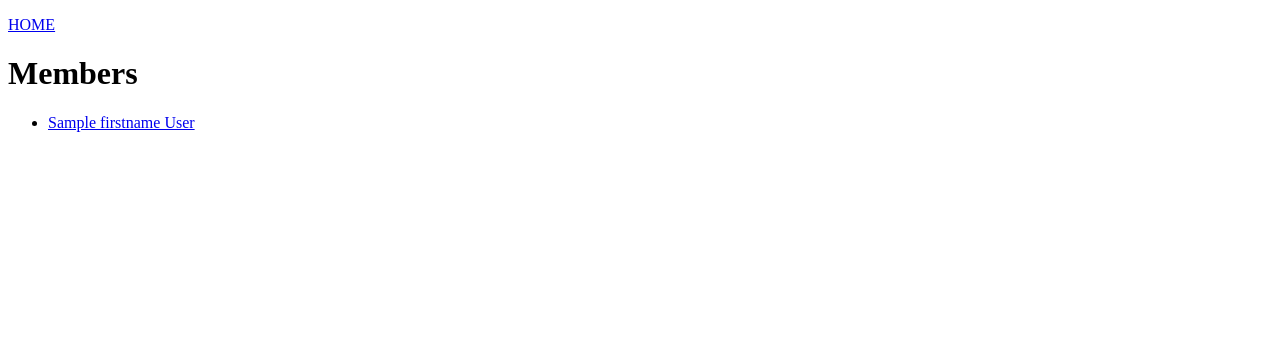
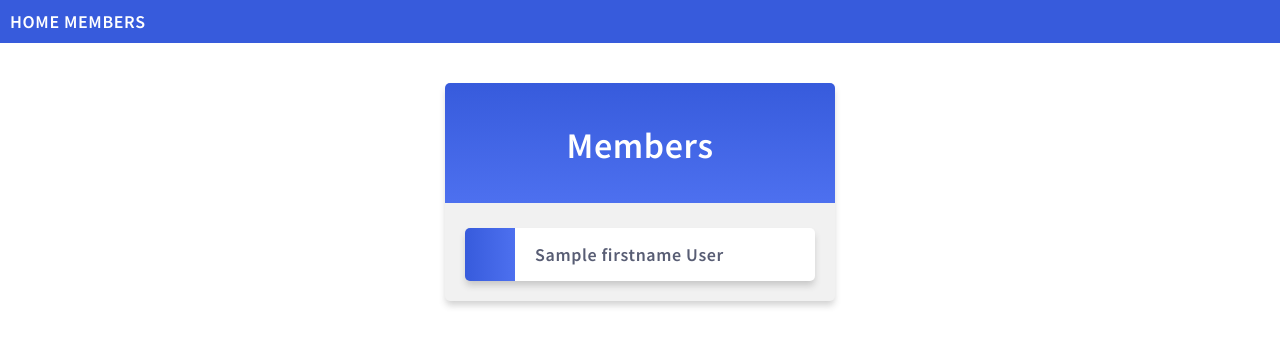
Before and after one commit to WoraphobSin/CodingExercise, a Django app: template Django/myworld/my_tennis_club/members/templates/all_members.html in a window 1280 px wide. Shown: the top 346 px of the page. Run offline with Django 5.2, Linux system fonts and the light colour scheme; the template is opened without the code that fills it: most values are stand-ins (such as "Sample title", 1, 10 or a date in 2020).

Commit message:
Add css files
Add css files

```diff
--- a/Django/myworld/my_tennis_club/members/templates/all_members.html
+++ b/Django/myworld/my_tennis_club/members/templates/all_members.html
@@ -4,12 +4,12 @@
 {% endblock %}
 
 {% block content %}
-<p><a href="/">HOME</a></p>
-<h1>Members</h1>
-
+<div class="mycard">
+    <h1>Members</h1>
     <ul>
         {% for x in mymembers %}
-            <li><a href = "details/{{x.id}}">{{x.firstname}} {{x.lastname}}</a></li>
+            <li onclick="window.location = 'details/{{x.id}}'">{{x.firstname}} {{x.lastname}}</li>
         {% endfor %}
     </ul>
+</div>
 {% endblock %}
--- a/Django/myworld/my_tennis_club/members/templates/details.html
+++ b/Django/myworld/my_tennis_club/members/templates/details.html
@@ -5,11 +5,11 @@
 {% endblock %}
 
 {% block content %}
+<div class = "mycard">
     <h1>{{mymember.firstname}} {{mymember.lastname}}</h1>
 
     <p>Phone: {{mymember.phone}}</p>
     <p>Member Since: {{mymember.joined_date}}</p>
-
-    <p>Back to <a href = "/members">Members</a></p>
+</div>
 
 {% endblock %}
--- a/Django/myworld/my_tennis_club/members/templates/main.html
+++ b/Django/myworld/my_tennis_club/members/templates/main.html
@@ -4,10 +4,11 @@
 {% endblock %}
 
 {% block content %}
+<div class = "main"
     <h1>My Tennis Club</h1>
 
     <h3>Members</h3>
 
     <p>Check out all our <a href="members/">members</a></p>
-
+</div>
 {% endblock %}
--- a/Django/myworld/my_tennis_club/members/templates/master.html
+++ b/Django/myworld/my_tennis_club/members/templates/master.html
@@ -1,9 +1,16 @@
+{% load static%}
 <!DOCTYPE html>
 <html>
     <head>
         <title>{% block title %}{% endblock %}</title>
+        <link rel="stylesheet" href="{%static 'mystyles.css'%}">
     </head>
 <body>
+<div class = "topnav">
+    <a href="/">HOME</a>
+    <a href="/members">MEMBERS</a>
+</div>
+
     {%block content%}
     {% endblock %}
 </body>
--- /dev/null
+++ b/Django/myworld/my_tennis_club/mystaticfiles/mystyles.css
@@ -0,0 +1,63 @@
+@import url('https://fonts.googleapis.com/css2?family=Source+Sans+Pro:wght@400;600&display=swap');
+body {
+  margin:0;
+  font: 600 18px 'Source Sans Pro', sans-serif;
+  letter-spacing: 0.64px;
+  color: #585d74;
+}
+.topnav {
+  background-color:#375BDC;
+  color:#ffffff;
+  padding:10px;
+}
+.topnav a:link, .topnav a:visited {
+  text-decoration: none;
+  color: #ffffff;
+}
+.topnav a:hover, .topnav a:active {
+  text-decoration: underline;
+}
+.mycard {
+  background-color: #f1f1f1;
+  background-image: linear-gradient(to bottom, #375BDC, #4D70EF);
+  background-size: 100% 120px;
+  background-repeat: no-repeat;
+  margin: 40px auto;
+  width: 350px;
+  border-radius: 5px;
+  box-shadow: 0 5px 7px -1px rgba(51, 51, 51, 0.23);
+  padding: 20px;
+}
+.mycard h1 {
+  text-align: center;
+  color:#ffffff;
+  margin:20px 0 60px 0;
+}
+ul {
+  list-style-type: none;
+  padding: 0;
+  margin: 0;
+}
+li {
+  background-color: #ffffff;
+  background-image: linear-gradient(to right, #375BDC, #4D70EF);
+  background-size: 50px 60px;
+  background-repeat: no-repeat;
+  cursor: pointer;
+  transition: transform .25s;
+  border-radius: 5px;
+  box-shadow: 0 5px 7px -1px rgba(51, 51, 51, 0.23);
+  padding: 15px;
+  padding-left: 70px;
+  margin-top: 5px;
+}
+li:hover {
+  transform: scale(1.1);
+}
+a:link, a:visited {
+  color: #375BDC;
+}
+.main, .main h1 {
+  text-align:center;
+  color:#375BDC;
+}
```
Also changed, not shown: Django/myworld/my_tennis_club/productionfiles/mystyles.css (added, +63 -0 lines).
